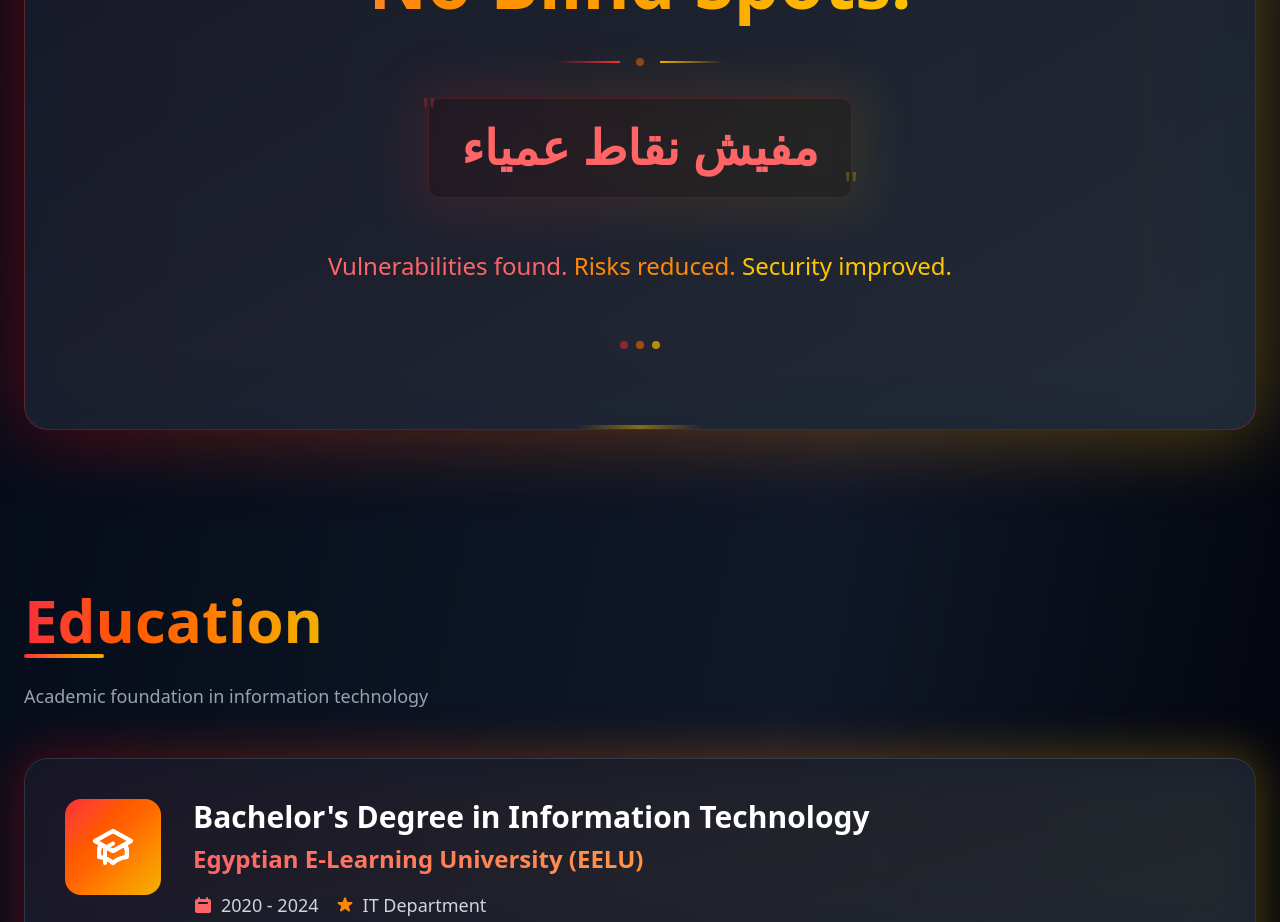
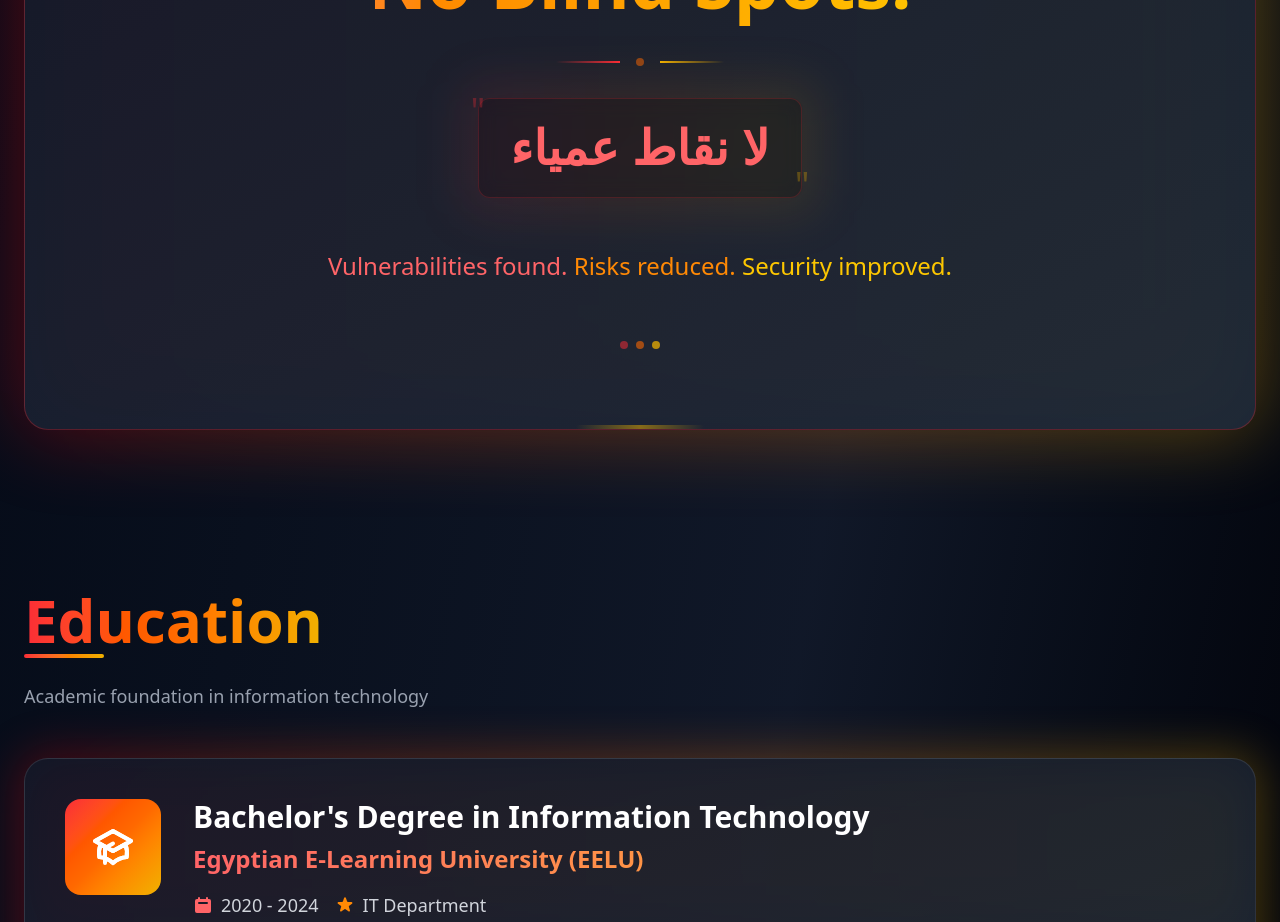
Before and after one commit to empeo/abanoub-protofolio, a React (Vite) app: page / in a window 1280 px wide. Shown: the part 1860-2782 px from the top of the page. Built offline with nearby package versions, Linux system fonts and the light colour scheme.

Commit message:
final editable

```diff
--- a/src/App.jsx
+++ b/src/App.jsx
@@ -589,7 +589,7 @@ export default function App() {
                     <blockquote className="relative px-8 py-6 rounded-xl border border-red-500/20 bg-black/20 backdrop-blur-sm">
                       <div className="text-3xl md:text-4xl lg:text-5xl font-bold">
                         <span className="text-red-400" style={{ fontFamily: 'Arial, sans-serif' }}>
-                          مفيش نقاط عمياء
+                          لا نقاط عمياء
                         </span>
                       </div>
                       {/* Quote Marks */}
```
